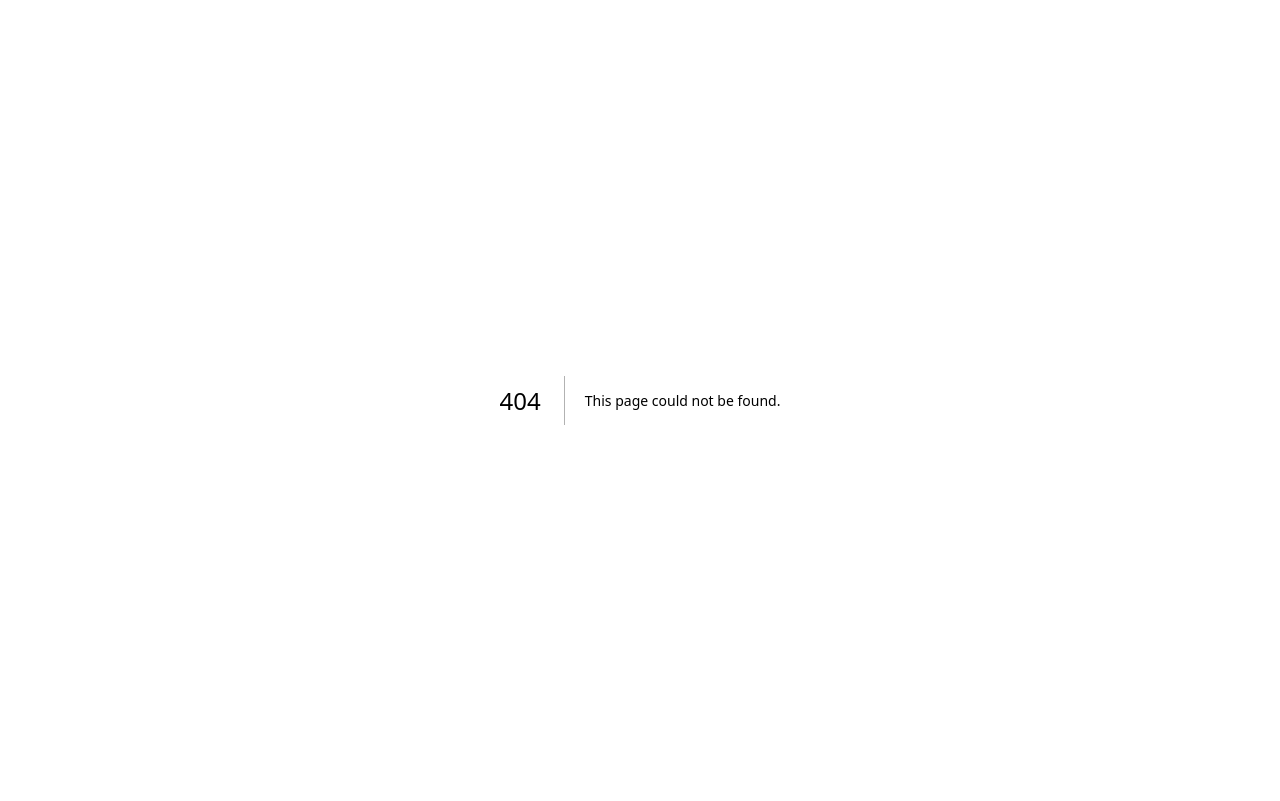
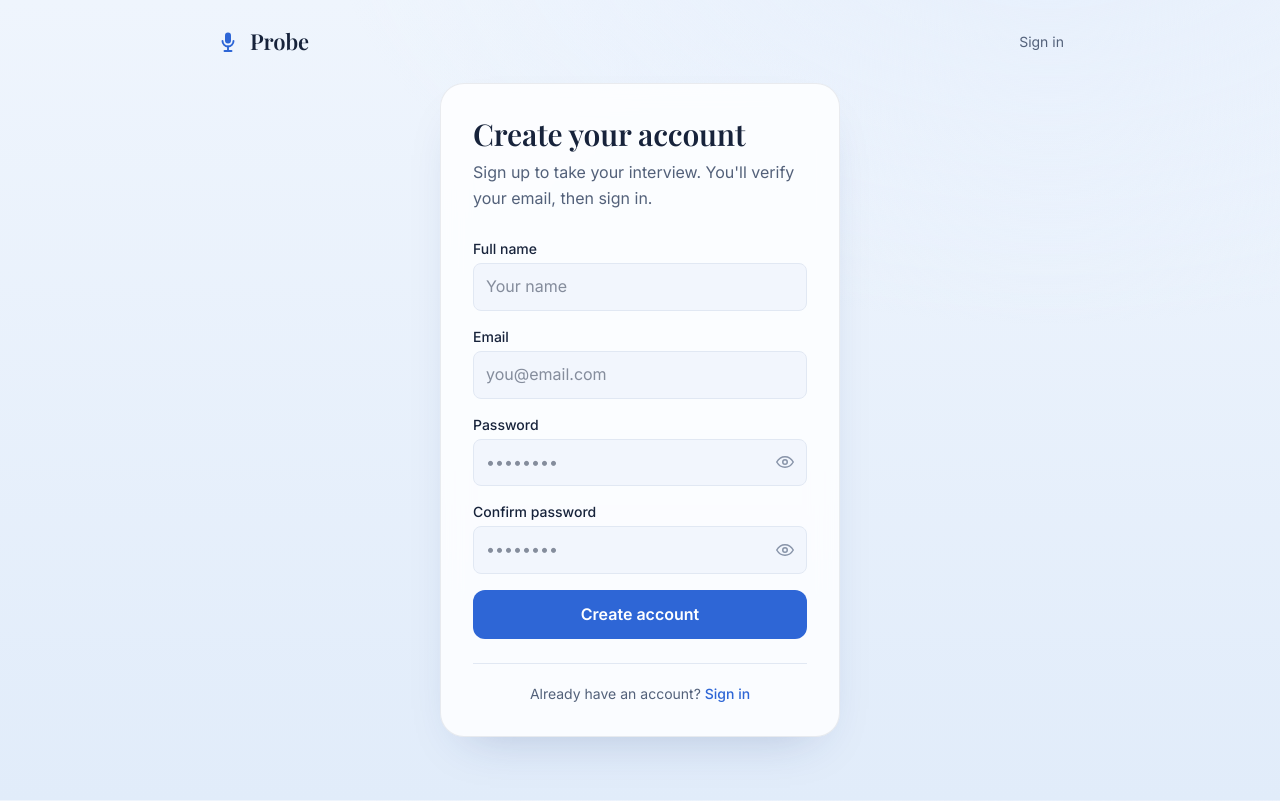
Before and after one commit to Hassan-Shahzad2/probe-app, a Next.js app: page /signup in a window 1280 px wide. Before the commit this address had no page. Built offline with nearby package versions, Linux system fonts and the light colour scheme; no server answers.

Commit message:
feat: account-based candidate auth with duplicate-application guard

```diff
--- /dev/null
+++ b/src/app/api/check-applied/route.js
@@ -0,0 +1,36 @@
+import { createClient } from "@supabase/supabase-js";
+
+// Server-only: uses the service key so no candidate data is exposed to the browser.
+const admin = createClient(
+  process.env.NEXT_PUBLIC_SUPABASE_URL,
+  process.env.SUPABASE_SERVICE_KEY
+);
+
+// Returns { applied: true } if this email already has an interview for this job.
+export async function POST(req) {
+  try {
+    const { email, job_id } = await req.json();
+    if (!email || !job_id) return Response.json({ applied: false });
+
+    // A candidate may have several candidate rows (one per CV upload) under one email.
+    const { data: cands } = await admin
+      .from("candidates")
+      .select("id")
+      .eq("email", email);
+
+    const ids = (cands || []).map((c) => c.id);
+    if (!ids.length) return Response.json({ applied: false });
+
+    const { data: ivs } = await admin
+      .from("interviews")
+      .select("id")
+      .in("candidate_id", ids)
+      .eq("job_id", job_id)
+      .limit(1);
+
+    return Response.json({ applied: !!(ivs && ivs.length) });
+  } catch (e) {
+    // Fail open — never block a genuine candidate because of a check error.
+    return Response.json({ applied: false });
+  }
+}
--- a/src/app/candidate/page.js
+++ b/src/app/candidate/page.js
@@ -1,6 +1,7 @@
 "use client";
 
 import { useEffect, useRef, useState } from "react";
+import { useRouter } from "next/navigation";
 import Link from "next/link";
 import { motion } from "motion/react";
 import { supabase } from "@/lib/supabaseClient";
@@ -62,6 +63,7 @@ function PermRow({ label, desc, ok, onGrant }) {
 
 /* ---------- page ---------- */
 export default function CandidatePage() {
+  const router = useRouter();
   const [phase, setPhase] = useState("form"); // form | permissions | interview | done
   const [jobs, setJobs] = useState([]);
   const [jobsErr, setJobsErr] = useState("");
@@ -127,6 +129,11 @@ export default function CandidatePage() {
   const screenAudioCtxRef = useRef(null);
 
   function setMicState(v) { micRef.current = v; setMic(v); }
+
+  async function logout() {
+    try { await supabase.auth.signOut(); } catch {}
+    router.replace("/");
+  }
 
   useEffect(() => {
     (async () => {
@@ -586,8 +593,8 @@ export default function CandidatePage() {
   async function submitCV(e) {
     e.preventDefault();
     const file = fileRef.current && fileRef.current.files && fileRef.current.files[0];
-    if (!name.trim() || !email.trim() || !file) {
-      setFormErr("Please add your name, email, and attach a PDF.");
+    if (!file) {
+      setFormErr("Please attach your CV (PDF).");
       return;
     }
     if (process.env.NEXT_PUBLIC_TURNSTILE_SITE_KEY && !captchaToken) {
@@ -602,6 +609,21 @@ export default function CandidatePage() {
     timeLimitRef.current = job && job.time_limit_minutes ? Number(job.time_limit_minutes) : null;
     setUploading(true);
     setFormErr("");
+
+    // Block a second application for the same role.
+    try {
+      const chk = await fetch("/api/check-applied", {
+        method: "POST",
+        headers: { "Content-Type": "application/json" },
+        body: JSON.stringify({ email, job_id: jobId }),
+      });
+      const cd = await chk.json();
+      if (cd && cd.applied) {
+        setFormErr("You've already applied for this role.");
+        setUploading(false);
+        return;
+      }
+    } catch {}
 
     const fd = new FormData();
     fd.append("data", file);
@@ -736,6 +758,25 @@ export default function CandidatePage() {
     setEnvChecked(true);
   }, []);
 
+  // Require a signed-in account before the interview; route privileged users to their own area.
+  const [authChecked, setAuthChecked] = useState(false);
+  useEffect(() => {
+    if (!envChecked || laptopOnly) return; // on mobile we show the laptop screen instead
+    let active = true;
+    (async () => {
+      const { data: { session } } = await supabase.auth.getSession();
+      if (!active) return;
+      if (!session) { router.replace("/login"); return; }
+      const role = session.user?.app_metadata?.role;
+      if (role === "admin") { router.replace("/admin"); return; }
+      if (role === "hr") { router.replace("/hr"); return; }
+      setName(session.user.user_metadata?.full_name || "");
+      setEmail(session.user.email || "");
+      setAuthChecked(true);
+    })();
+    return () => { active = false; };
+  }, [envChecked, laptopOnly, router]);
+
   if (envChecked && laptopOnly) {
     return (
       <main className="relative flex min-h-screen flex-col">
@@ -764,6 +805,14 @@ export default function CandidatePage() {
     );
   }
 
+  if (!authChecked) {
+    return (
+      <main className="grid min-h-screen place-items-center">
+        <p className="text-muted">Checking your account…</p>
+      </main>
+    );
+  }
+
   return (
     <main className="relative flex min-h-screen flex-col">
       <header className="mx-auto flex w-full max-w-4xl items-center justify-between px-5 py-6 sm:px-6">
@@ -775,7 +824,7 @@ export default function CandidatePage() {
           </svg>
           <b className="font-serif text-[22px] font-semibold tracking-tight text-ink">Probe</b>
         </Link>
-        <Link href="/" className="text-sm text-muted transition hover:text-ink">Exit</Link>
+        <button onClick={logout} className="text-sm text-muted transition hover:text-ink">Sign out</button>
       </header>
 
       <div className="mx-auto flex w-full max-w-2xl flex-1 flex-col justify-center px-6 pb-16">
@@ -785,13 +834,8 @@ export default function CandidatePage() {
             <p className="mt-2 text-muted">A short voice interview, scored against the role. Have your CV ready as a PDF.</p>
 
             <form onSubmit={submitCV} className="mt-7 space-y-4">
-              <div>
-                <label className="mb-1 block text-sm font-medium text-ink">Full name</label>
-                <input value={name} onChange={(e) => setName(e.target.value)} className="w-full rounded-lg border border-line bg-card2 px-3 py-2.5 text-ink outline-none transition focus:border-accent" placeholder="Your name" />
-              </div>
-              <div>
-                <label className="mb-1 block text-sm font-medium text-ink">Email</label>
-                <input type="email" value={email} onChange={(e) => setEmail(e.target.value)} className="w-full rounded-lg border border-line bg-card2 px-3 py-2.5 text-ink outline-none transition focus:border-accent" placeholder="you@email.com" />
+              <div className="rounded-lg border border-line bg-card2 px-3 py-2.5 text-sm text-muted">
+                Signed in as <b className="text-ink">{email || "your account"}</b>
               </div>
               <div>
                 <label className="mb-1 block text-sm font-medium text-ink">Role</label>
--- a/src/app/login/page.js
+++ b/src/app/login/page.js
@@ -7,15 +7,11 @@ import { motion } from "motion/react";
 import { supabase } from "@/lib/supabaseClient";
 import PasswordInput from "@/components/PasswordInput";
 
-function Bars({ n = 4 }) {
-  const hs = [10, 16, 22, 14, 18];
-  return (
-    <span className="inline-flex items-end gap-[3px]" aria-hidden>
-      {Array.from({ length: n }).map((_, i) => (
-        <span key={i} style={{ height: hs[i % hs.length] }} className="w-[3px] rounded-full bg-accent" />
-      ))}
-    </span>
-  );
+// Sends a signed-in user to the right place based on their role.
+function destFor(role) {
+  if (role === "admin") return "/admin";
+  if (role === "hr") return "/hr";
+  return "/candidate"; // candidates have no special role
 }
 
 export default function LoginPage() {
@@ -24,29 +20,31 @@ export default function LoginPage() {
   const [password, setPassword] = useState("");
   const [err, setErr] = useState("");
   const [busy, setBusy] = useState(false);
-  const [intendedRole, setIntendedRole] = useState(null); // set when redirected from a protected area
 
+  // If already signed in (e.g. just after confirming an email), go straight to the right area.
   useEffect(() => {
-    try { setIntendedRole(new URLSearchParams(window.location.search).get("role")); } catch {}
-  }, []);
-
-  const areaName = intendedRole === "admin" ? "admin" : intendedRole === "hr" ? "recruiter" : null;
+    (async () => {
+      const { data: { session } } = await supabase.auth.getSession();
+      if (session) router.replace(destFor(session.user?.app_metadata?.role));
+    })();
+  }, [router]);
 
   async function onSubmit(e) {
     e.preventDefault();
     setErr("");
     setBusy(true);
     const { data, error } = await supabase.auth.signInWithPassword({ email: email.trim(), password });
-    if (error) { setErr("Invalid email or password."); setBusy(false); return; }
-    const role = data.user?.app_metadata?.role;
-    // Came from a specific area but this account is a different role -> reject (don't cross over).
-    if (intendedRole && role !== intendedRole) {
-      await supabase.auth.signOut();
-      setErr(`This account doesn't have ${areaName} access. Please sign in with a ${areaName} account.`);
+    if (error) {
       setBusy(false);
+      if (/confirm/i.test(error.message || "")) {
+        setErr("Please verify your email first — check your inbox (and spam) for the confirmation link.");
+      } else {
+        setErr("Invalid email or password.");
+      }
       return;
     }
-    router.replace(role === "admin" ? "/admin" : "/hr");
+    // One login for everyone — route by the account's role.
+    router.replace(destFor(data.user?.app_metadata?.role));
   }
 
   return (
@@ -66,13 +64,13 @@ export default function LoginPage() {
       <div className="mx-auto flex w-full max-w-md flex-1 flex-col justify-center px-6 pb-16">
         <motion.div initial={{ opacity: 0, y: 16 }} animate={{ opacity: 1, y: 0 }} transition={{ duration: 0.5 }} className="glass rounded-3xl p-8">
           <h1 className="font-serif text-3xl font-semibold text-ink">Sign in</h1>
-          <p className="mt-2 text-muted">{areaName ? `Sign in to the ${areaName} area.` : "For recruiters and administrators."}</p>
+          <p className="mt-2 text-muted">Candidates, recruiters, and admins sign in here.</p>
 
           <form onSubmit={onSubmit} className="mt-7 space-y-4">
             <div>
               <label className="mb-1 block text-sm font-medium text-ink">Email</label>
               <input type="email" value={email} onChange={(e) => setEmail(e.target.value)} autoComplete="username"
-                className="w-full rounded-lg border border-line bg-card2 px-3 py-2.5 text-ink outline-none transition focus:border-accent" placeholder="you@company.com" />
+                className="w-full rounded-lg border border-line bg-card2 px-3 py-2.5 text-ink outline-none transition focus:border-accent" placeholder="you@email.com" />
             </div>
             <div>
               <label className="mb-1 block text-sm font-medium text-ink">Password</label>
@@ -86,6 +84,11 @@ export default function LoginPage() {
               <Link href="/forgot-password" className="text-sm text-accent transition hover:brightness-110">Forgot your password?</Link>
             </div>
           </form>
+
+          <p className="mt-6 border-t border-line pt-5 text-center text-sm text-muted">
+            New candidate?{" "}
+            <Link href="/signup" className="font-medium text-accent transition hover:brightness-110">Create an account</Link>
+          </p>
         </motion.div>
       </div>
     </main>
--- a/src/app/page.js
+++ b/src/app/page.js
@@ -566,9 +566,9 @@ export default function Home() {
         <Logo />
         <nav className="flex items-center gap-4 text-sm text-muted sm:gap-6">
           <a href="#how" className="hidden transition hover:text-ink sm:inline">How it works</a>
-          <Link href="/hr" className="hidden transition hover:text-ink sm:inline">For recruiters</Link>
+          <Link href="/login" className="hidden transition hover:text-ink sm:inline">Sign in</Link>
           <ThemeToggle />
-          <Link href="/candidate" className="rounded-full bg-accent px-5 py-2.5 font-semibold text-accent-ink shadow-lg shadow-accent/25 transition hover:brightness-110">
+          <Link href="/signup" className="rounded-full bg-accent px-5 py-2.5 font-semibold text-accent-ink shadow-lg shadow-accent/25 transition hover:brightness-110">
             Start
           </Link>
         </nav>
@@ -589,11 +589,11 @@ export default function Home() {
 
           <motion.div variants={fadeUp} initial="hidden" animate="show" custom={0.24}
             className="mt-9 flex flex-wrap items-center gap-3">
-            <Link href="/candidate" className="rounded-full bg-accent px-7 py-3.5 font-semibold text-accent-ink shadow-xl shadow-accent/30 transition hover:-translate-y-0.5 hover:brightness-110">
+            <Link href="/signup" className="rounded-full bg-accent px-7 py-3.5 font-semibold text-accent-ink shadow-xl shadow-accent/30 transition hover:-translate-y-0.5 hover:brightness-110">
               Start an interview
             </Link>
-            <Link href="/hr" className="glass rounded-full px-7 py-3.5 font-semibold text-ink transition hover:-translate-y-0.5">
-              Recruiter console
+            <Link href="/login" className="glass rounded-full px-7 py-3.5 font-semibold text-ink transition hover:-translate-y-0.5">
+              Sign in
             </Link>
           </motion.div>
 
@@ -666,30 +666,24 @@ export default function Home() {
         </div>
       </section>
 
-      {/* access */}
+      {/* get started */}
       <section className="mx-auto max-w-6xl px-5 pb-24 pt-6 sm:px-6">
-        <div className="grid gap-4 sm:gap-5 md:grid-cols-3">
-          {[
-            { t: "Candidate", d: "Take your interview.", href: "/candidate", icon: "mic" },
-            { t: "Recruiter", d: "Review scored candidates.", href: "/hr", icon: "chart" },
-            { t: "Admin", d: "Manage roles and questions.", href: "/admin", icon: "cog" },
-          ].map((d) => (
-            <motion.div key={d.t} whileHover={reduce ? {} : { y: -4 }} transition={{ duration: 0.2 }}>
-              <Link href={d.href} className="glass flex items-center gap-4 rounded-2xl p-5">
-                <span className="grid h-11 w-11 shrink-0 place-items-center rounded-xl bg-accent-soft text-accent">
-                  <Icon name={d.icon} />
-                </span>
-                <span>
-                  <span className="block font-serif text-xl font-medium text-ink">{d.t}</span>
-                  <span className="block text-sm text-muted">{d.d}</span>
-                </span>
-              </Link>
-            </motion.div>
-          ))}
+        <div className="glass mx-auto max-w-2xl rounded-3xl p-8 text-center sm:p-10">
+          <h2 className="font-serif text-[clamp(26px,3vw,36px)] font-medium text-ink">Ready to begin?</h2>
+          <p className="mx-auto mt-3 max-w-md text-muted">Create a candidate account to take your interview — or sign in to continue.</p>
+          <div className="mt-7 flex flex-wrap justify-center gap-3">
+            <Link href="/signup" className="rounded-full bg-accent px-7 py-3.5 font-semibold text-accent-ink shadow-lg shadow-accent/25 transition hover:-translate-y-0.5 hover:brightness-110">
+              Create account
+            </Link>
+            <Link href="/login" className="glass rounded-full px-7 py-3.5 font-semibold text-ink transition hover:-translate-y-0.5">
+              Sign in
+            </Link>
+          </div>
+          <p className="mt-5 text-sm text-faint">Recruiters and admins sign in with their existing accounts.</p>
         </div>
       </section>
 
-      <footer className="mx-auto flex max-w-6xl flex-col items-center gap-2 px-5 py-8 text-center text-sm text-faint sm:px-6">
+      <footer className="mx-auto flex max-w-6xl flex-wrap items-center justify-between gap-4 px-5 py-8 text-sm text-faint sm:px-6">
         <Logo />
         <span>AI interview screener · Built by Muhammad Hassan Shahzad</span>
       </footer>
--- /dev/null
+++ b/src/app/signup/page.js
@@ -0,0 +1,104 @@
+"use client";
+
+import { useState } from "react";
+import Link from "next/link";
+import { motion } from "motion/react";
+import { supabase } from "@/lib/supabaseClient";
+import PasswordInput from "@/components/PasswordInput";
+
+export default function SignUpPage() {
+  const [name, setName] = useState("");
+  const [email, setEmail] = useState("");
+  const [password, setPassword] = useState("");
+  const [confirm, setConfirm] = useState("");
+  const [err, setErr] = useState("");
+  const [busy, setBusy] = useState(false);
+  const [sent, setSent] = useState(false);
+
+  async function onSubmit(e) {
+    e.preventDefault();
+    setErr("");
+    if (!name.trim()) { setErr("Please enter your full name."); return; }
+    if (!email.trim()) { setErr("Please enter your email."); return; }
+    if (password.length < 6) { setErr("Password must be at least 6 characters."); return; }
+    if (password !== confirm) { setErr("Passwords don't match."); return; }
+    setBusy(true);
+    const { error } = await supabase.auth.signUp({
+      email: email.trim(),
+      password,
+      options: {
+        data: { full_name: name.trim() },
+        emailRedirectTo: window.location.origin + "/login",
+      },
+    });
+    setBusy(false);
+    if (error) {
+      setErr(error.message || "Could not create your account. Please try again.");
+      return;
+    }
+    setSent(true);
+  }
+
+  return (
+    <main className="relative flex min-h-screen flex-col">
+      <header className="mx-auto flex w-full max-w-4xl items-center justify-between px-6 py-6">
+        <Link href="/" className="inline-flex items-center gap-2.5">
+          <svg width="24" height="24" viewBox="0 0 24 24" fill="none" aria-hidden className="text-accent">
+            <rect x="9" y="2.5" width="6" height="11" rx="3" fill="currentColor" />
+            <path d="M6.5 11a5.5 5.5 0 0 0 11 0" stroke="currentColor" strokeWidth="1.9" strokeLinecap="round" fill="none" />
+            <path d="M12 16.5V21M8.5 21h7" stroke="currentColor" strokeWidth="1.9" strokeLinecap="round" />
+          </svg>
+          <b className="font-serif text-[22px] font-semibold tracking-tight text-ink">Probe</b>
+        </Link>
+        <Link href="/login" className="text-sm text-muted transition hover:text-ink">Sign in</Link>
+      </header>
+
+      <div className="mx-auto flex w-full max-w-md flex-1 flex-col justify-center px-6 pb-16">
+        <motion.div initial={{ opacity: 0, y: 16 }} animate={{ opacity: 1, y: 0 }} transition={{ duration: 0.5 }} className="glass rounded-3xl p-8">
+          {sent ? (
+            <>
+              <h1 className="font-serif text-3xl font-semibold text-ink">Check your email</h1>
+              <p className="mt-3 text-muted">We've sent a confirmation link to <b className="text-ink">{email}</b>. Click it to verify your account, then sign in to start your interview. It can take a minute to arrive — check spam too.</p>
+              <Link href="/login" className="mt-8 inline-block rounded-xl bg-accent px-7 py-3 font-semibold text-accent-ink transition hover:brightness-110">Go to sign in</Link>
+            </>
+          ) : (
+            <>
+              <h1 className="font-serif text-3xl font-semibold text-ink">Create your account</h1>
+              <p className="mt-2 text-muted">Sign up to take your interview. You'll verify your email, then sign in.</p>
+
+              <form onSubmit={onSubmit} className="mt-7 space-y-4">
+                <div>
+                  <label className="mb-1 block text-sm font-medium text-ink">Full name</label>
+                  <input value={name} onChange={(e) => setName(e.target.value)} autoComplete="name"
+                    className="w-full rounded-lg border border-line bg-card2 px-3 py-2.5 text-ink outline-none transition focus:border-accent" placeholder="Your name" />
+                </div>
+                <div>
+                  <label className="mb-1 block text-sm font-medium text-ink">Email</label>
+                  <input type="email" value={email} onChange={(e) => setEmail(e.target.value)} autoComplete="email"
+                    className="w-full rounded-lg border border-line bg-card2 px-3 py-2.5 text-ink outline-none transition focus:border-accent" placeholder="you@email.com" />
+                </div>
+                <div>
+                  <label className="mb-1 block text-sm font-medium text-ink">Password</label>
+                  <PasswordInput value={password} onChange={(e) => setPassword(e.target.value)} autoComplete="new-password" placeholder="••••••••" />
+                </div>
+                <div>
+                  <label className="mb-1 block text-sm font-medium text-ink">Confirm password</label>
+                  <PasswordInput value={confirm} onChange={(e) => setConfirm(e.target.value)} autoComplete="new-password" placeholder="••••••••" />
+                </div>
+                {err && <p className="text-sm text-fail">{err}</p>}
+                <button type="submit" disabled={busy} className="w-full rounded-xl bg-accent py-3 font-semibold text-accent-ink transition hover:brightness-110 disabled:opacity-60">
+                  {busy ? "Creating account…" : "Create account"}
+                </button>
+              </form>
+
+              <p className="mt-6 border-t border-line pt-5 text-center text-sm text-muted">
+                Already have an account?{" "}
+                <Link href="/login" className="font-medium text-accent transition hover:brightness-110">Sign in</Link>
+              </p>
+            </>
+          )}
+        </motion.div>
+      </div>
+    </main>
+  );
+}
--- a/src/lib/useAuth.js
+++ b/src/lib/useAuth.js
@@ -15,7 +15,7 @@ export function useRequireRole(requiredRole) {
     (async () => {
       const { data: { session } } = await supabase.auth.getSession();
       if (!active) return;
-      if (!session) { router.replace("/login" + (requiredRole ? "?role=" + requiredRole : "")); return; }
+      if (!session) { router.replace("/login"); return; }
       const role = session.user?.app_metadata?.role || null;
       if (requiredRole && role !== requiredRole) {
         // logged in but wrong area → show an access-denied screen (no silent redirect)
```
